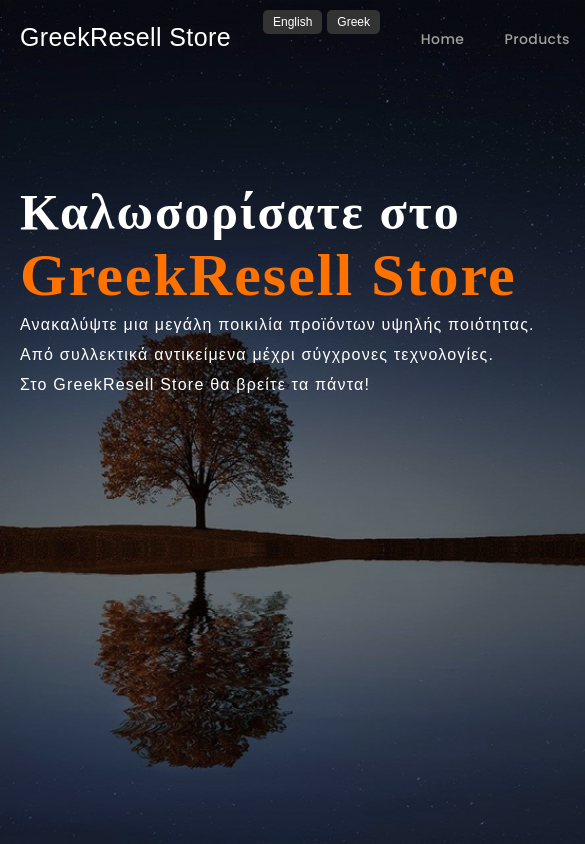
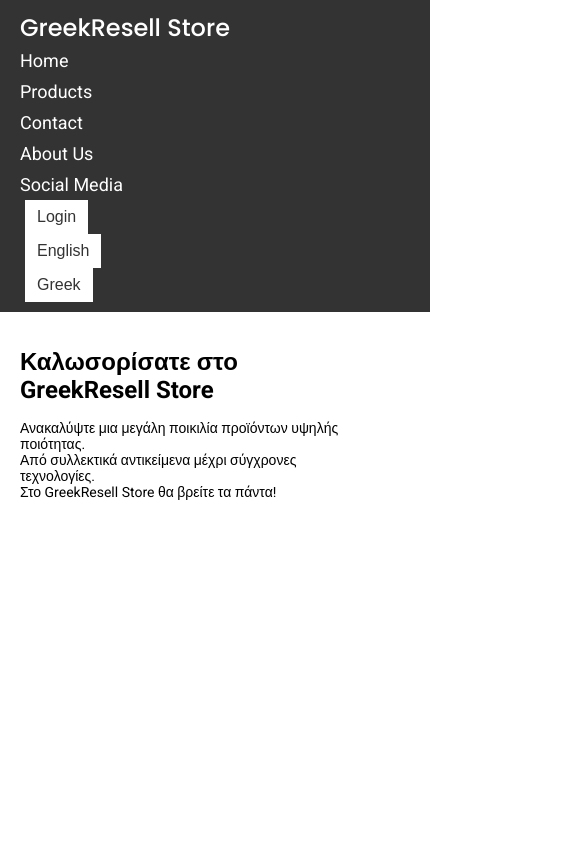
Before and after one commit to TheophilosAnestidis/Website, a plain HTML site: page index.html in a window 390 px wide. Shown: the top 844 px of the page, 585 px wide, since content can reach past the window. Drawn offline with Linux system fonts and the light colour scheme.

Commit message:
Update style.css

```diff
--- a/style.css
+++ b/style.css
@@ -1,231 +1,133 @@
-*,
-*:before,
-*:after {
-    padding: 0;
+body {
     margin: 0;
-    box-sizing: border-box;
+    font-family: 'Roboto', sans-serif;
 }
 
-body {
-    width: 100%;
-    background: linear-gradient(to top, rgba(0, 0, 0, 0.5) 50%, rgba(0, 0, 0, 0.5) 50%), url('./images/1.jpg');
-    background-position: center;
-    background-size: cover;
-    height: 100vh;
+.header {
+    display: flex;
+    flex-direction: column;
+    align-items: center;
+    text-align: center;
+    background-color: #f4f4f4;
+    padding: 20px;
 }
 
 .navbar {
-    width: 1200px;
-    height: 75px;
-    margin: auto;
     display: flex;
     justify-content: space-between;
     align-items: center;
-    background-color: transparent;
-    flex-wrap: nowrap;
+    width: 100%;
+    background-color: #333;
+    color: #fff;
+    padding: 10px 20px;
 }
 
-.icon {
+.navbar .icon .logo {
+    font-family: 'Poppins', sans-serif;
+    font-size: 24px;
+    color: #fff;
+    text-decoration: none;
+}
+
+.navbar nav ul {
+    list-style: none;
+    display: flex;
+    margin: 0;
+    padding: 0;
+}
+
+.navbar nav ul li {
+    margin: 0 10px;
+}
+
+.navbar nav ul li a {
+    text-decoration: none;
+    color: #fff;
+    font-size: 18px;
+}
+
+.auth-dropdown, .language-selector {
     display: flex;
     align-items: center;
 }
 
-.logo {
-    color: #ffffff;
-    font-size: 25px;
-    font-family: "Arial", sans-serif;
-    padding-left: 20px;
+.authBtn, .language-selector button {
+    background-color: #fff;
+    color: #333;
+    border: none;
+    padding: 8px 12px;
+    margin: 0 5px;
+    cursor: pointer;
+    font-size: 16px;
 }
 
-.language-selector {
-    position: absolute;
-    top: 10px;
-    right: 10px;
-    display: flex;
-}
-
-.language-selector button {
-    background-color: #333;
-    color: #fff;
-    border: none;
-    padding: 5px 10px;
-    margin-left: 5px;
-    cursor: pointer;
-    font-family: 'Arial', sans-serif;
-    font-size: 12px;
-    border-radius: 5px;
-    transition: background-color 0.3s;
-}
-
-.language-selector button:hover {
-    background-color: #555;
-}
-
-nav {
-    display: flex;
-    justify-content: center;
-    align-items: center;
-    height: 75px;
-}
-
-ul {
-    list-style: none;
-    display: flex;
-    padding: 0;
-}
-
-li {
-    margin: 0 20px;
-    font-size: 20px;
-}
-
-a {
-    text-decoration: none;
-    font-family: 'Poppins', sans-serif;
-    color: #a0a0a0;
-    font-size: 14px;
-    letter-spacing: 0.4px;
-    transition: color 0.3s;
-    position: relative;
-}
-
-a:hover {
-    color: #ffffff;
-}
-
-.active {
-    color: #ffffff;
+.authBtn:hover, .language-selector button:hover {
+    background-color: #ddd;
 }
 
 .content {
-    width: 1200px;
-    height: auto;
-    margin: auto;
-    color: #fff;
-    position: relative;
+    padding: 20px;
+}
+
+.content h1 {
+    font-size: 36px;
 }
 
 .content .par {
-    padding-left: 20px;
-    padding-bottom: 25px;
-    font-family: Arial;
-    letter-spacing: 1.2px;
-    line-height: 30px;
+    font-size: 18px;
 }
 
-.content h1 {
-    font-family: 'Times New Roman';
-    font-size: 50px;
-    padding-left: 20px;
-    margin-top: 9%;
-    letter-spacing: 2px;
-}
-
-.content span {
-    color: #ff7200;
-    font-size: 60px;
-}
-
-.auth-dropdown {
-    position: relative;
-    display: inline-block;
-    margin-right: 20px;
-}
-
-.authBtn {
-    background-color: #555;
-    color: white;
-    padding: 10px 20px;
-    font-size: 16px;
-    border: none;
-    cursor: pointer;
-    border-radius: 5px;
-    transition: background-color 0.3s, transform 0.3s, box-shadow 0.3s;
-}
-
-.authBtn:hover {
-    background-color: #777;
-    transform: translateY(-2px);
-    box-shadow: 0 4px 8px rgba(0, 0, 0, 0.2);
-}
-
-.auth-content {
-    text-decoration: none;
-    display: none;
-    position: absolute;
-    background-color: #f9f9f9;
-    min-width: 160px;
-    box-shadow: 0px 8px 16px 0px rgba(0, 0, 0, 0.2);
-    z-index: 1;
-    border-radius: 5px;
-    opacity: 0;
-    transform: translateY(-20px);
-    transition: opacity 0.3s ease, transform 0.3s ease;
-    margin-top: 1.5px;
-}
-
-.auth-content a {
-    color: black;
-    padding: 12px 16px;
-    text-decoration: none;
-    display: block;
-    transition: background-color 0.3s;
-}
-
-.auth-content a:hover {
-    background-color: #f1f1f1;
-    text-decoration: none;
-}
-
-.auth-dropdown:hover .auth-content {
-    display: block;
-    opacity: 1;
-    transform: scale(1);
-    animation: zoomIn 0.3s ease;
-}
-
-.auth-content {
-    text-decoration: none;
-    display: none;
-    position: absolute;
-    background-color: #f9f9f9;
-    min-width: 160px;
-    box-shadow: 0px 8px 16px 0px rgba(0, 0, 0, 0.2);
-    z-index: 1;
-    border-radius: 5px;
-    opacity: 0;
-    transform: scale(0.9);
-    transition: opacity 0.3s ease, transform 0.3s ease;
-}
-
-.auth-dropdown:not(:hover) .auth-content {
-    animation: zoomOut 0.3s ease forwards;
-    opacity: 0;
-    transform: scale(0.9);
-    display: none;
-    transition: opacity 0.3s ease, transform 0.3s ease, display 0.3s ease;
-}
-
-@keyframes zoomIn {
-    0% {
-        transform: scale(0.9);
-        opacity: 0;
+/* Responsive design */
+@media (max-width: 768px) {
+    .navbar {
+        flex-direction: column;
+        align-items: flex-start;
     }
 
-    100% {
-        transform: scale(1);
-        opacity: 1;
+    .navbar nav ul {
+        flex-direction: column;
+        width: 100%;
+    }
+
+    .navbar nav ul li {
+        margin: 5px 0;
+    }
+
+    .content h1 {
+        font-size: 28px;
+    }
+
+    .content .par {
+        font-size: 16px;
     }
 }
 
-@keyframes zoomOut {
-    0% {
-        transform: scale(1);
-        opacity: 1;
+@media (max-width: 480px) {
+    .navbar {
+        flex-direction: column;
+        align-items: flex-start;
     }
 
-    100% {
-        transform: scale(0.9);
-        opacity: 0;
+    .navbar nav ul {
+        flex-direction: column;
+        width: 100%;
+    }
+
+    .navbar nav ul li {
+        margin: 5px 0;
+    }
+
+    .auth-dropdown, .language-selector {
+        flex-direction: column;
+        align-items: flex-start;
+        width: 100%;
+    }
+
+    .content h1 {
+        font-size: 24px;
+    }
+
+    .content .par {
+        font-size: 14px;
     }
 }
```
